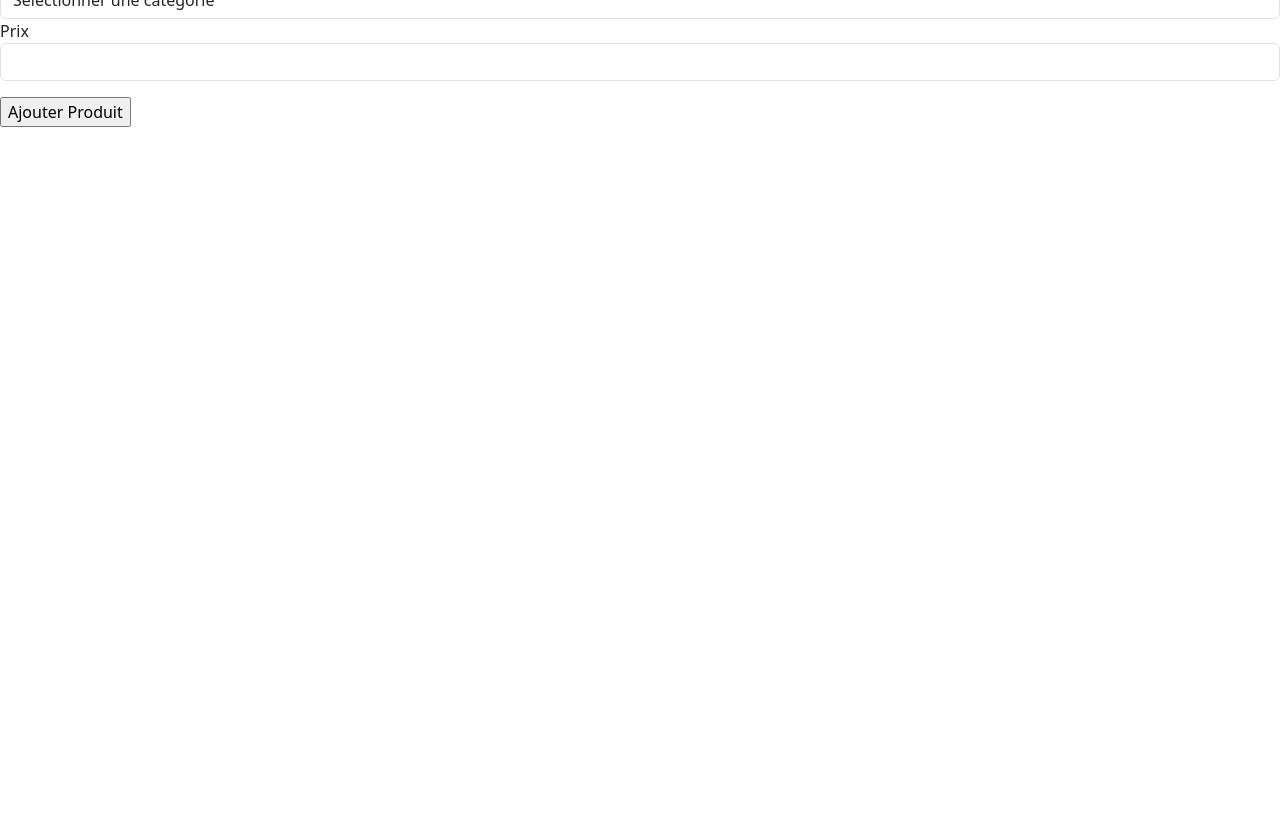
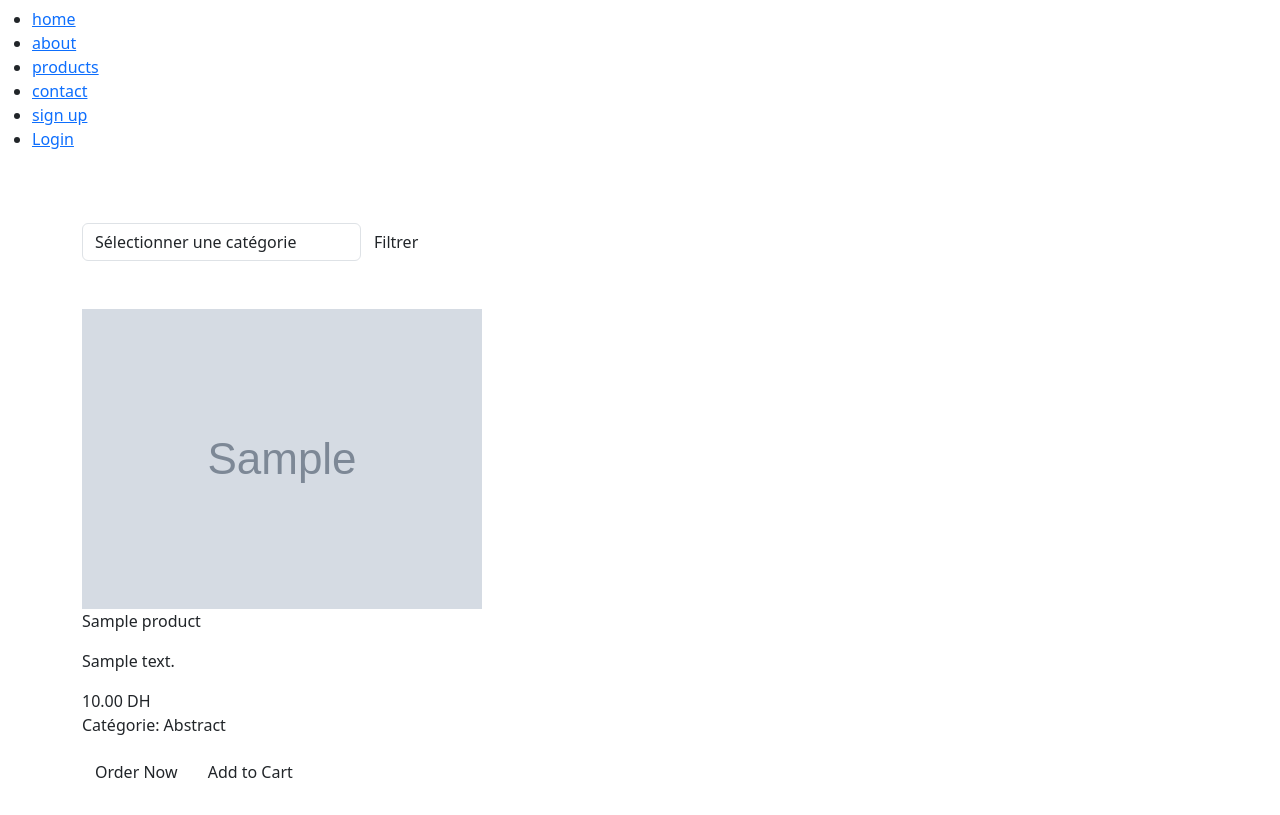
Before and after one commit to TeamsProject/Ecommerce-app, a PHP site: page /ajouteProduit.php in a window 1280 px wide. Shown: the part 301-1116 px from the top of the page. Before the commit the page ends 428 px from the top, so only its background shows below. Run offline with PHP 8.4, Linux system fonts and the light colour scheme; data comes from the database, SQL or seed files in the repository; tables that the repository leaves empty hold one stand-in row (values such as "Sample post"); grey boxes marked "Sample" are stand-in pictures; some libraries are stand-ins or nearby versions.

Commit message:
ajouteProduit.php

```diff
--- a/php/ajouteProduit.php
+++ b/php/ajouteProduit.php
@@ -1,65 +1,130 @@
 <?php
-include("connect.php");
+include('connect.php');
 
-$query = "SELECT * FROM categories";
-$result = mysqli_query($con, $query);
-$categories = mysqli_fetch_all($result, MYSQLI_ASSOC);
 
-if (isset($_POST['submit'])) {
-    extract($_POST);
+if (isset($_POST['add_to_cart'])) {
+    $cart_product_name = $_POST['product_name'];
+    $cart_product_price = $_POST['product_price'];
+    $cart_product_image = $_POST['product_image'];
+    $cart_product_quantity = 1;
 
-    $source = $_FILES['photo']['tmp_name'];
-    $destination = "../images/" . $_FILES['photo']['name'];
-    move_uploaded_file($source, $destination);
+    $destinationimage = $cart_product_image;
 
-    $query = "INSERT INTO products(`name`, `description`, `image_url`, `category_id`, `price`)
-              VALUES('$name', '$description', '$destination', '$category_id', '$price')";
-    $result = mysqli_query($con, $query);
+    $select_cart = mysqli_query($con, "SELECT * FROM `cart` WHERE name = '$cart_product_name'") or die(mysqli_error($con));
 
-    if ($result) {
-        echo "<script>alert('Produit ajouté avec succès');</script>";
+    if (mysqli_num_rows($select_cart) > 0) {
+        $message[] = 'Product already added to cart';
     } else {
-        echo "<script>alert('Erreur lors de l\'ajout du produit');</script>";
+        $insert_product = mysqli_query($con, "INSERT INTO `cart` (name, price, image, quantity) VALUES ('$cart_product_name', '$cart_product_price', '$destinationimage', '$cart_product_quantity')") or die(mysqli_error($con));
+        $message[] = 'Product added to cart successfully';
     }
 }
+
+
+$category_query = "SELECT * FROM categories";
+$category_result = mysqli_query($con, $category_query) or die("Erreur de la requête");
+
+
+$category_filter = isset($_POST['category']) ? $_POST['category'] : '';
+
+$query = "SELECT products.*, categories.name AS category_name FROM products
+          LEFT JOIN categories ON products.category_id = categories.id";
+
+if (!empty($category_filter) && is_numeric($category_filter)) {
+    $query .= " WHERE products.category_id = '$category_filter'";
+}
+
+$result = mysqli_query($con, $query) or die("Erreur de la requête");
 ?>
 
 <!DOCTYPE html>
 <html lang="fr">
+
 <head>
     <meta charset="UTF-8">
     <meta name="viewport" content="width=device-width, initial-scale=1.0">
-    <title>Ajouter un Produit</title>
-    <link rel="stylesheet" href="../css/ajouteProduit.css">
     <link rel="stylesheet" href="../css/bootstrap.css">
+    <link rel="stylesheet" href="../css/afficherProduit.css">
+    <link rel="stylesheet" href="../css/message.css">
+    <link rel="stylesheet" href="https://cdnjs.cloudflare.com/ajax/libs/font-awesome/6.0.0/css/all.min.css">
+    <title>Produits</title>
 </head>
+
 <body>
-    <div class="form-container">
-        <h1 class="text-center mb-4">Ajouter un Produit</h1>
-        <form method="post" enctype="multipart/form-data">
-            <div class="firstrow">
-                <label for="name" >Nom du Produit</label>
-                <input type="text" name="name" id="name" class="form-control" required>
-                <label for="description">Description</label>
-                <input type="text" name="description" id="description" class="form-control" required>
-            </div>
-            <div class="secondrow">
-                <label for="photo">Photo</label>
-                <input type="file" name="photo" id="photo" class="form-control" required>
-                <label for="category_id">Catégorie</label>
-                <select name="category_id" id="category_id" class="form-control" required>
-                    <option value="">Sélectionner une catégorie</option>
-                    <?php foreach ($categories as $categorie): ?>
-                        <option value="<?= $categorie['id'] ?>"><?= $categorie['name'] ?></option>
-                    <?php endforeach; ?>
-                </select>
-            </div>
-            <div class="thirdrow">
-                <label for="price">Prix</label>
-                <input type="number" name="price" id="price" step="0.01" class="form-control mb-3" required>
-            </div>
-            <input type="submit" value="Ajouter Produit" name="submit">
+    <?php
+
+    if (isset($message) && !empty($message)) {
+        foreach ($message as $msg) {
+            echo '<div class="message"><span>' . htmlspecialchars($msg) . '</span> <i class="fas fa-times" onclick="this.parentElement.style.display = `none`;"></i></div>';
+        }
+    }
+    ?>
+
+    <?php include("nav.php"); ?>
+
+    <div class="container my-5">
+
+        <form action="" method="post" class="w-70 d-flex">
+            <select class="form-control w-25" name="category">
+                <option value="">Sélectionner une catégorie</option>
+                <?php
+                while ($category = mysqli_fetch_assoc($category_result)) {
+                    echo "<option value='" . $category['id'] . "'>" . htmlspecialchars($category['name']) . "</option>";
+                }
+                ?>
+            </select>
+            <button class="btn" type="submit">Filtrer</button>
         </form>
     </div>
+
+    <div class="container">
+        <div class="row">
+            <?php
+            if ($result && mysqli_num_rows($result) > 0) {
+                while ($row = mysqli_fetch_assoc($result)) {
+                    $product_id = $row['id'];
+                    $product_name = $row['name'];
+                    $product_description = $row['description'];
+                    $product_price = $row['price'];
+                    $product_category = $row['category_name'];
+                    $product_image = $row['image_url'];
+                    ?>
+                    <div class="col-md-3 mb-4">
+                        <div class="product-card">
+                            <a href="detailProduit.php?id=<?php echo $row['id']; ?>"
+                                style="text-decoration: none; color: inherit;">
+                                <img src="<?php echo htmlspecialchars($product_image); ?>" class="product-image"
+                                    alt="<?php echo htmlspecialchars($product_name); ?>">
+                                <div class="product-info">
+                                    <p class="product-title"><?php echo htmlspecialchars($product_name); ?></p>
+                                    <p class="product-description"><?php echo htmlspecialchars($product_description); ?></p>
+                                    <div>
+                                        <span class="product-price"><?php echo number_format($product_price, 2); ?> DH</span>
+                                    </div>
+                                    <p class="product-category">Catégorie: <?php echo htmlspecialchars($product_category); ?>
+                                    </p>
+                                </div>
+                            </a>
+
+                            <form method="POST" action="">
+                                <input type="hidden" name="product_name" value="<?php echo htmlspecialchars($product_name); ?>">
+                                <input type="hidden" name="product_price"
+                                    value="<?php echo htmlspecialchars($product_price); ?>">
+                                <input type="hidden" name="product_image"
+                                    value="<?php echo htmlspecialchars($product_image); ?>">
+                                <input type="button" value="Order Now" class="btn btn-order-now">
+                                <input type="submit" value="Add to Cart" class="btn btn-order-now" name="add_to_cart">
+                            </form>
+                        </div>
+                    </div>
+                    <?php
+                }
+            } else {
+                echo '<h4 class="text-danger">Aucun produit trouvé pour cette catégorie</h4>';
+            }
+            ?>
+        </div>
+    </div>
 </body>
+
 </html>
```
